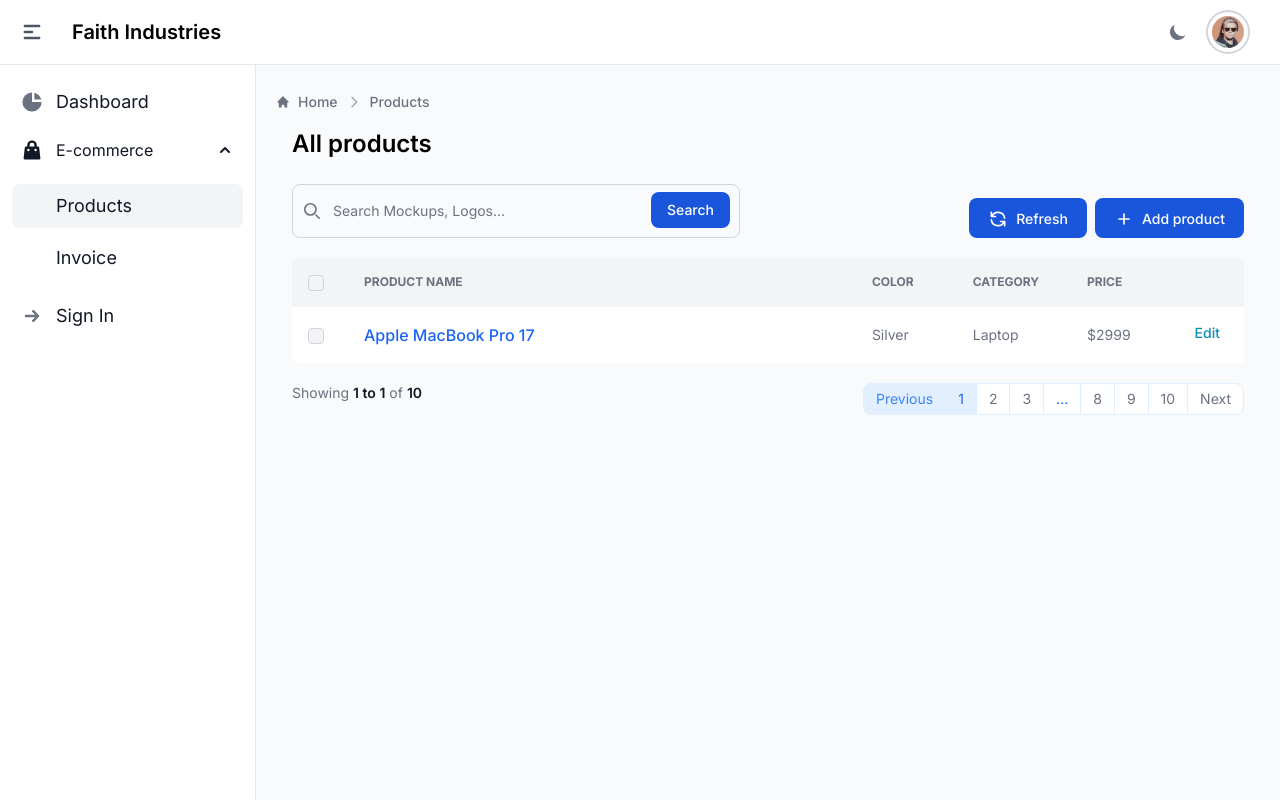
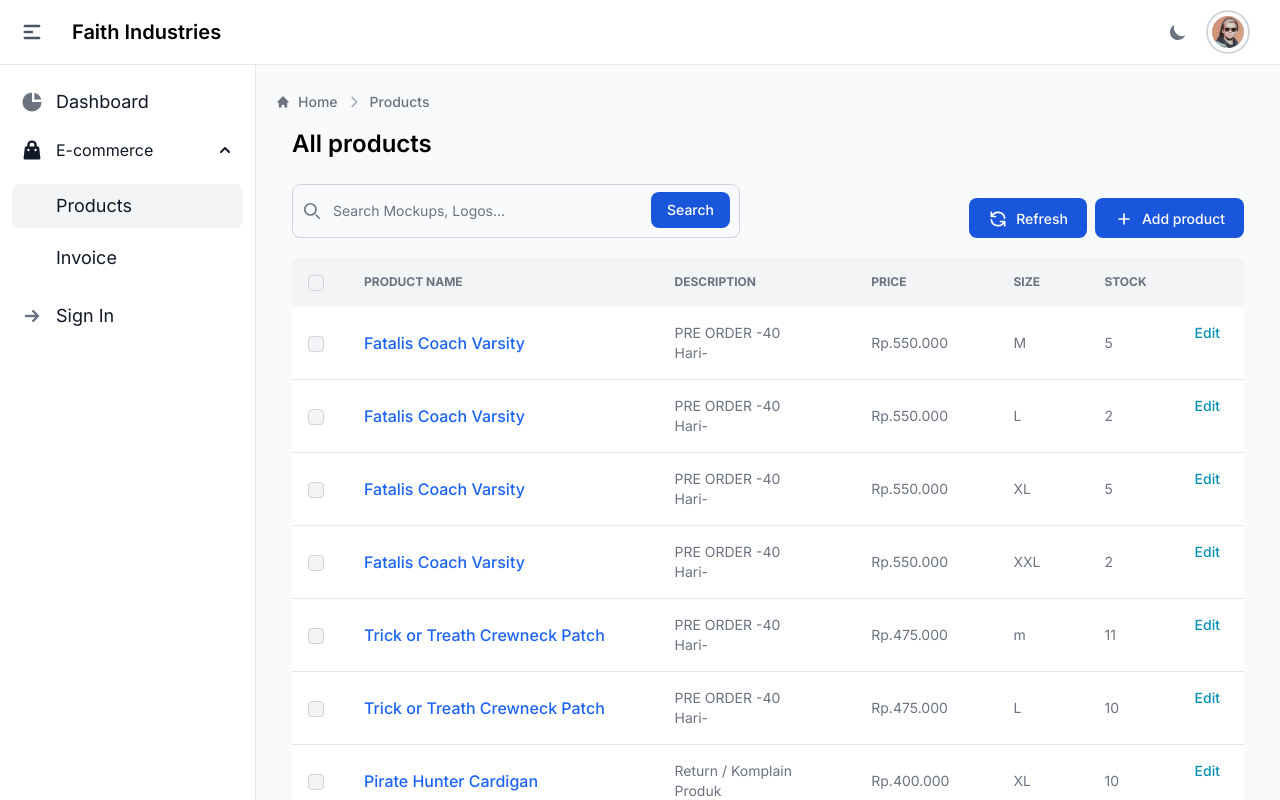
Before and after one commit to MRSA-ID/faith-industries-shop, a Next.js app: page /dashboard/products in a window 1280 px wide. Shown: the top 800 px of the page. Built offline with nearby package versions, Linux system fonts and the light colour scheme.

Commit message:
update: dashboard and add data table product

```diff
--- a/components/dashboard/DashboardTableRowProduct/index.tsx
+++ b/components/dashboard/DashboardTableRowProduct/index.tsx
@@ -1,26 +1,29 @@
 "use client";
 
+import formatCurrency from "@/helpers/format-currency";
 import { Checkbox, Dropdown, Table } from "flowbite-react";
 import { type FC } from "react";
 import { HiDotsHorizontal, HiOutlinePencilAlt, HiOutlineTrash } from "react-icons/hi";
-import ReactPaginate from "react-paginate";
 
-// type DashboardPaginationProps = {
-//   current: number;
-//   total: number;
-//   onPageClick: (value: number) => void
-// }
+type DashboardTableRowProductProps = {
+  id: number
+  name: string
+  description: string
+  price: number
+  size: string
+  stock: number
+}
 
-const DashboardTableRowProduct: FC<any> = ({
-  current,
-}: any) =>{
+const DashboardTableRowProduct: FC<DashboardTableRowProductProps> = (product:DashboardTableRowProductProps) =>{
   return (
     <Table.Row className="bg-white shadow-md md:shadow-none block mb-5 rounded-xl md:table-row dark:border-gray-700 dark:bg-gray-800">
     {/* display on mobile */}
       <Table.Cell className="flex md:hidden justify-between items-center p-4 ">
         <div className='flex items-center gap-10'>
           <Checkbox className='checked:text-blue-600 focus:ring-blue-300 dark:focus:ring-blue-600' />
-          <p className='text-xl text-blue-600 font-medium dark:text-blue-400 md:dark:text-white'>Apple MacBook Pro 17</p>
+          <p className='text-xl text-blue-600 font-medium dark:text-blue-400 md:dark:text-white'>
+            {product.name}
+          </p>
         </div>
         <Dropdown label="" renderTrigger={() => <button className='inline-flex items-center p-2 text-sm font-medium text-center text-gray-900 bg-white rounded-lg hover:bg-gray-100 focus:ring-4 focus:outline-none dark:text-white focus:ring-gray-50 dark:bg-gray-800 dark:hover:bg-gray-700 dark:focus:ring-gray-600'>
           <HiDotsHorizontal className='w-5 h-5' />
@@ -33,23 +36,15 @@ const DashboardTableRowProduct: FC<any> = ({
       <Table.Cell className="hidden justify-between items-center p-4 md:table-cell">
         <Checkbox className='checked:text-blue-600 focus:ring-blue-300 dark:focus:ring-blue-600' />
       </Table.Cell>
-      <Table.Cell className="hidden w-full justify-between text-xl md:text-base md:table-cell md:whitespace-nowrap font-medium text-blue-600 dark:text-blue-400 md:dark:text-white">
-        {'Apple MacBook Pro 17'}
+      <Table.Cell className="hidden max-w-full md:max-w-80 justify-between text-xl md:text-base md:table-cell md:whitespace-nowrap font-medium text-blue-600 dark:text-blue-400 md:dark:text-white">
+        {product.name}
       </Table.Cell>
       <Table.Cell className='flex justify-between md:table-cell'>
         <span className='font-bold capitalize dark:text-white md:hidden'>
-          Color
+          description
         </span>
         <span className='pr-4'>
-          Silver
-        </span>
-      </Table.Cell>
-      <Table.Cell className='flex justify-between md:table-cell'>
-        <span className='font-bold capitalize dark:text-white md:hidden'>
-          Category
-        </span>
-        <span className='pr-4'>
-          Laptop
+          {product.description}
         </span>
       </Table.Cell>
       <Table.Cell className='flex justify-between md:table-cell'>
@@ -57,7 +52,23 @@ const DashboardTableRowProduct: FC<any> = ({
           price
         </span>
         <span className='pr-4'>
-          $2999
+          Rp.{formatCurrency(product.price)}
+        </span>
+      </Table.Cell>
+      <Table.Cell className='flex justify-between md:table-cell'>
+        <span className='font-bold capitalize dark:text-white md:hidden'>
+          size
+        </span>
+        <span className='pr-4'>
+          {product.size}
+        </span>
+      </Table.Cell>
+      <Table.Cell className='flex justify-between md:table-cell'>
+        <span className='font-bold capitalize dark:text-white md:hidden'>
+          stock
+        </span>
+        <span className='pr-4'>
+          {product.stock}
         </span>
       </Table.Cell>
       <Table.Cell className='hidden md:inline-block'>
--- /dev/null
+++ b/helpers/format-currency.ts
@@ -0,0 +1,4 @@
+const formatCurrency = (number: number) =>
+  new Intl.NumberFormat('id-ID').format(number);
+
+export default formatCurrency;
--- a/pages/dashboard/products.tsx
+++ b/pages/dashboard/products.tsx
@@ -1,19 +1,103 @@
 import dynamic from 'next/dynamic'
 import type { ReactElement } from 'react'
 import Head from 'next/head'
-import { Breadcrumb, Button, Checkbox, Table } from 'flowbite-react'
-import { HiHome, HiOutlinePlusSm, HiOutlineRefresh } from 'react-icons/hi'
+import { Breadcrumb, Button, Checkbox, Dropdown, Table } from 'flowbite-react'
+import { HiDotsHorizontal, HiHome, HiOutlinePencilAlt, HiOutlinePlusSm, HiOutlineRefresh, HiOutlineTrash } from 'react-icons/hi'
 import Link from 'next/link'
 import DashboardPagination from '@/components/dashboard/DashboardPagination'
+import DashboardTableRowProduct from '@/components/dashboard/DashboardTableRowProduct'
 // import DashboardLayout from '@/components/dashboard/DashboardLayout'
 const DashboardLayout = dynamic(() => import('@/components/dashboard/DashboardLayout'), { ssr: false })
+
+const dataProduct =[
+  {
+    id: 1,
+    name:'Fatalis Coach Varsity',
+    description:'PRE ORDER -40 Hari-',
+    price: 550000,
+    size: 'M',
+    stock: 5
+  },
+  {
+    id: 2,
+    name:'Fatalis Coach Varsity',
+    description:'PRE ORDER -40 Hari-',
+    price: 550000,
+    size: 'L',
+    stock: 2
+  },
+  {
+    id: 3,
+    name:'Fatalis Coach Varsity',
+    description:'PRE ORDER -40 Hari-',
+    price: 550000,
+    size: 'XL',
+    stock: 5
+  },
+  {
+    id: 4,
+    name:'Fatalis Coach Varsity',
+    description:'PRE ORDER -40 Hari-',
+    price: 550000,
+    size: 'XXL',
+    stock: 2
+  },
+  {
+    id: 5,
+    name:'Trick or Treath Crewneck Patch',
+    description:'PRE ORDER -40 Hari-',
+    price: 475000,
+    size: 'm',
+    stock: 11
+  },
+  {
+    id: 6,
+    name:'Trick or Treath Crewneck Patch',
+    description:'PRE ORDER -40 Hari-',
+    price: 475000,
+    size: 'L',
+    stock: 10
+  },
+  {
+    id: 7,
+    name:'Pirate Hunter Cardigan',
+    description:'Return / Komplain Produk',
+    price: 400000,
+    size: 'XL',
+    stock: 10
+  },
+  {
+    id: 8,
+    name:'Wolf Girl Tie Dye Tshirt',
+    description:'Return / Komplain Produk',
+    price: 200000,
+    size: 'M',
+    stock: 0
+  },
+  {
+    id: 9,
+    name:'Wolf Girl Tie Dye Tshirt',
+    description:'Return / Komplain Produk',
+    price: 200000,
+    size: 'L',
+    stock: 0
+  },
+  {
+    id: 10,
+    name:'Paw-Paw Reversible Puffer Jacket',
+    description:'PRE ORDER -(31 Hari)-',
+    price: 600000,
+    size: 'XXL',
+    stock: 2
+  },
+]
 
 const Products = () => {
   const handlePageClick = (page:number) => {
     console.log('page number:', page)
   }
   return (
-    <div className='w-full h-screen px-5 py-7 overflow-y-hidden'>
+    <div className='w-full h-full px-5 py-7 overflow-y-auto'>
       <Head>
         <title>Stock Product | FTH Product</title>
       </Head>
@@ -71,67 +155,28 @@ const Products = () => {
           </div>
 
         </div>
-        <div className="w-full">
-          <Table className='w-full px-20 relative mb-5' hoverable>
+        <div className="w-full ">
+          <Table className='w-full  px-20 relative mb-5' hoverable>
           {/* hidden md:table-row-group */}
             <Table.Head className='text-gray-500 hidden md:table-row-group' >
               <Table.HeadCell className="bg-gray-100 dark:bg-gray-700 p-4">
                 <Checkbox className='checked:text-blue-600 focus:ring-blue-300 dark:focus:ring-blue-600' />
               </Table.HeadCell>
               <Table.HeadCell className='bg-gray-100 dark:bg-gray-700'>Product name</Table.HeadCell>
-              <Table.HeadCell className='bg-gray-100 dark:bg-gray-700'>Color</Table.HeadCell>
-              <Table.HeadCell className='bg-gray-100 dark:bg-gray-700'>Category</Table.HeadCell>
+              <Table.HeadCell className='bg-gray-100 dark:bg-gray-700'>Description</Table.HeadCell>
               <Table.HeadCell className='bg-gray-100 dark:bg-gray-700'>Price</Table.HeadCell>
+              <Table.HeadCell className='bg-gray-100 dark:bg-gray-700'>Size</Table.HeadCell>
+              <Table.HeadCell className='bg-gray-100 dark:bg-gray-700'>Stock</Table.HeadCell>
               <Table.HeadCell className='bg-gray-100 dark:bg-gray-700'>
                 <span className="sr-only">Edit</span>
               </Table.HeadCell>
             </Table.Head>
             <Table.Body className="divide-y w-full ">
-              <Table.Row className="bg-white shadow-md md:shadow-none block mb-5 rounded-xl md:table-row dark:border-gray-700 dark:bg-gray-800">
-                <Table.Cell className="p-4 md:table-cell">
-                  <Checkbox className='checked:text-blue-600 focus:ring-blue-300 dark:focus:ring-blue-600' />
-                </Table.Cell>
-                <Table.Cell className="flex w-full justify-between text-xl md:text-base md:table-cell md:whitespace-nowrap font-medium text-blue-600 dark:text-blue-400 md:dark:text-white">
-                  {/* title in mobile */}
-                  {/* <span className='font-bold capitalize dark:text-white'>
-                    Product name
-                  </span> */}
-                  {'Apple MacBook Pro 17'}
-                </Table.Cell>
-                <Table.Cell className='flex justify-between md:table-cell'>
-                  <span className='font-bold capitalize dark:text-white md:hidden'>
-                    Color
-                  </span>
-                  <span className='pr-4'>
-                    Silver
-                  </span>
-                </Table.Cell>
-                <Table.Cell className='flex justify-between md:table-cell'>
-                  <span className='font-bold capitalize dark:text-white md:hidden'>
-                    Category
-                  </span>
-                  <span className='pr-4'>
-                    Laptop
-                  </span>
-                </Table.Cell>
-                <Table.Cell className='flex justify-between md:table-cell'>
-                  <span className='font-bold capitalize dark:text-white md:hidden'>
-                    price
-                  </span>
-                  <span className='pr-4'>
-                    $2999
-                  </span>
-                </Table.Cell>
-                <Table.Cell className='hidden md:inline-block'>
-                  <a href="#" className="font-medium text-cyan-600 hover:underline dark:text-cyan-500">
-                    Edit
-                  </a>
-                </Table.Cell>
-
-                {/* <Table.Cell className='flex flex-col  text-gray-900 dark:text-white'>
-                  Product name
-                </Table.Cell> */}
-              </Table.Row>
+              {
+                dataProduct.map(product => (
+                  <DashboardTableRowProduct key={product.id} {...product}/>
+                ))
+              }
               {/* <Table.Row className="bg-white block md:table-row dark:border-gray-700 dark:bg-gray-800">
                 <Table.Cell className="p-4">
                   <Checkbox className='checked:text-blue-600 focus:ring-blue-300 dark:focus:ring-blue-600' />
```
